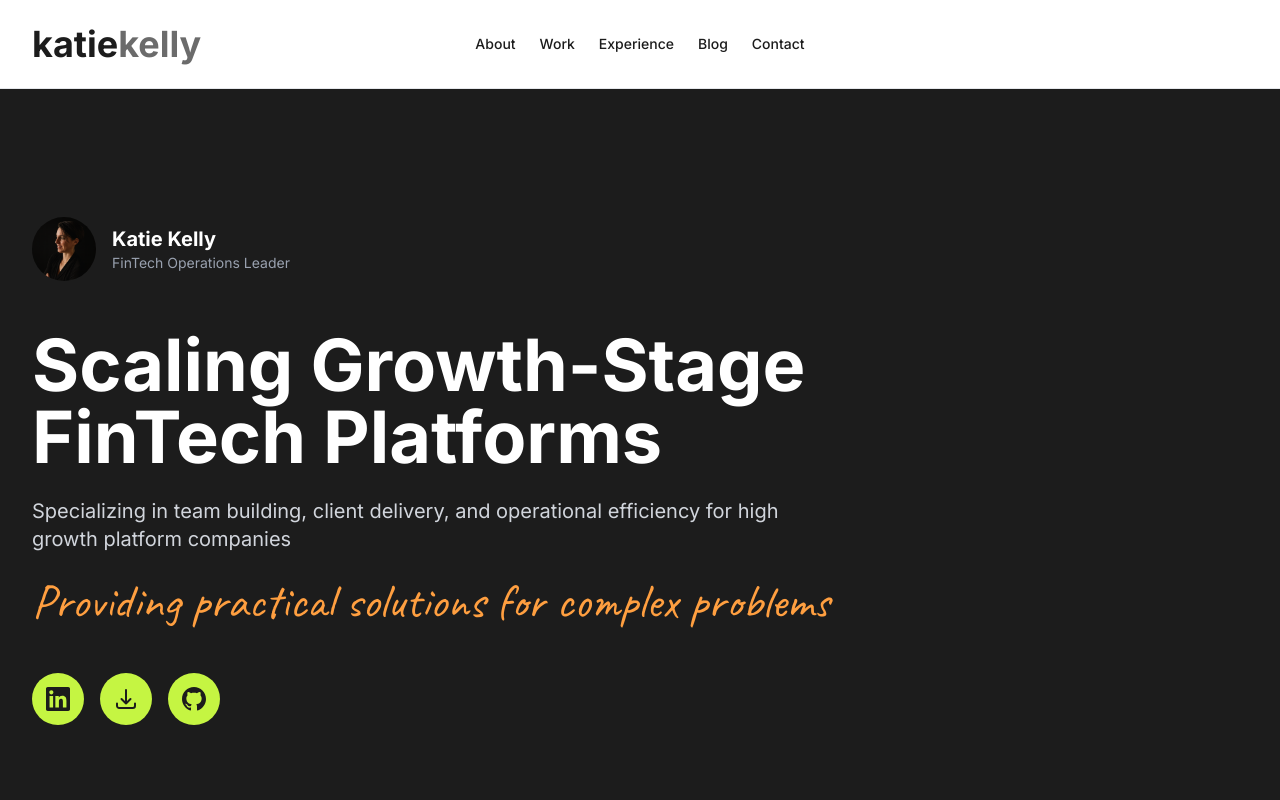
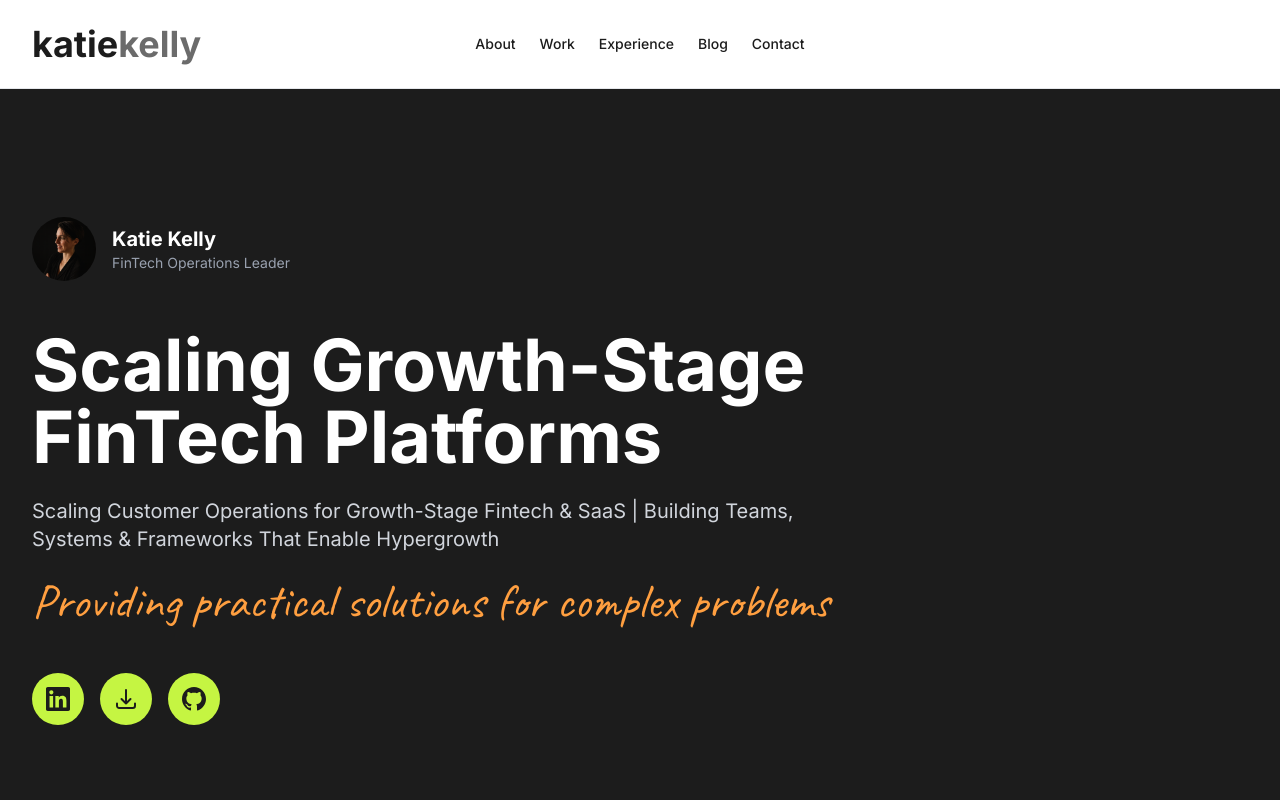
Before and after one commit to kkelly-d1cap/kkelly-personal-site-tw, a Next.js app: page / in a window 1280 px wide. Shown: the top 800 px of the page. Built offline with nearby package versions, Linux system fonts and the light colour scheme.

Commit message:
Update hero subheadline to emphasize hypergrowth and operational scaling
Changed from generic specialization description to more specific value proposition highlighting customer operations scaling and framework building for growth-stage companies.

```diff
--- a/content/config.ts
+++ b/content/config.ts
@@ -6,7 +6,7 @@ export const config = {
   },
   hero: {
     headline: 'Scaling Growth-Stage FinTech Platforms',
-    subheadline: 'Specializing in team building, client delivery, and operational efficiency for high growth platform companies',
+    subheadline: 'Scaling Customer Operations for Growth-Stage Fintech & SaaS | Building Teams, Systems & Frameworks That Enable Hypergrowth',
     valueProposition: 'Providing practical solutions for complex problems',
     highlightedWord: 'complex problems',
   },
```
